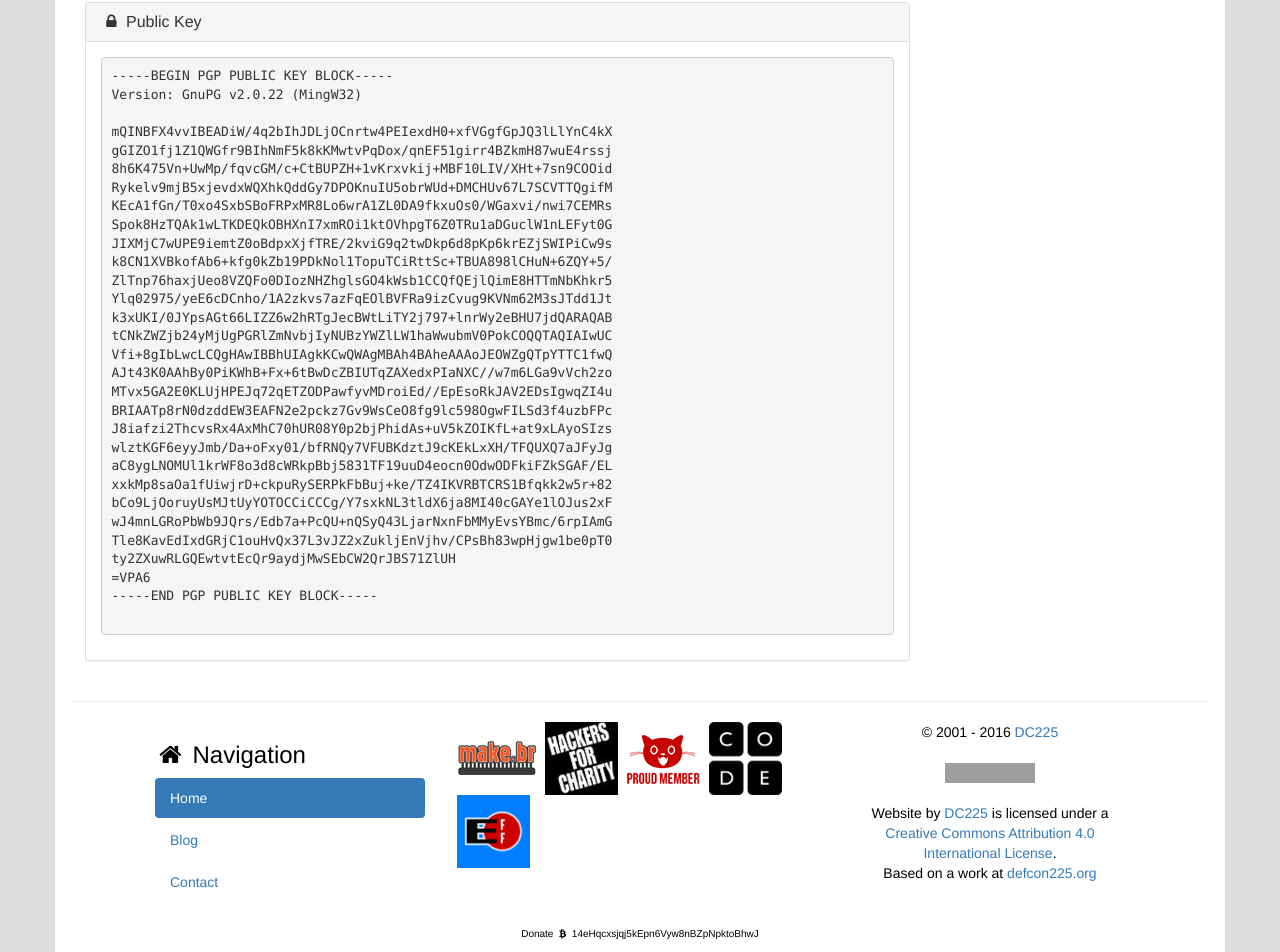
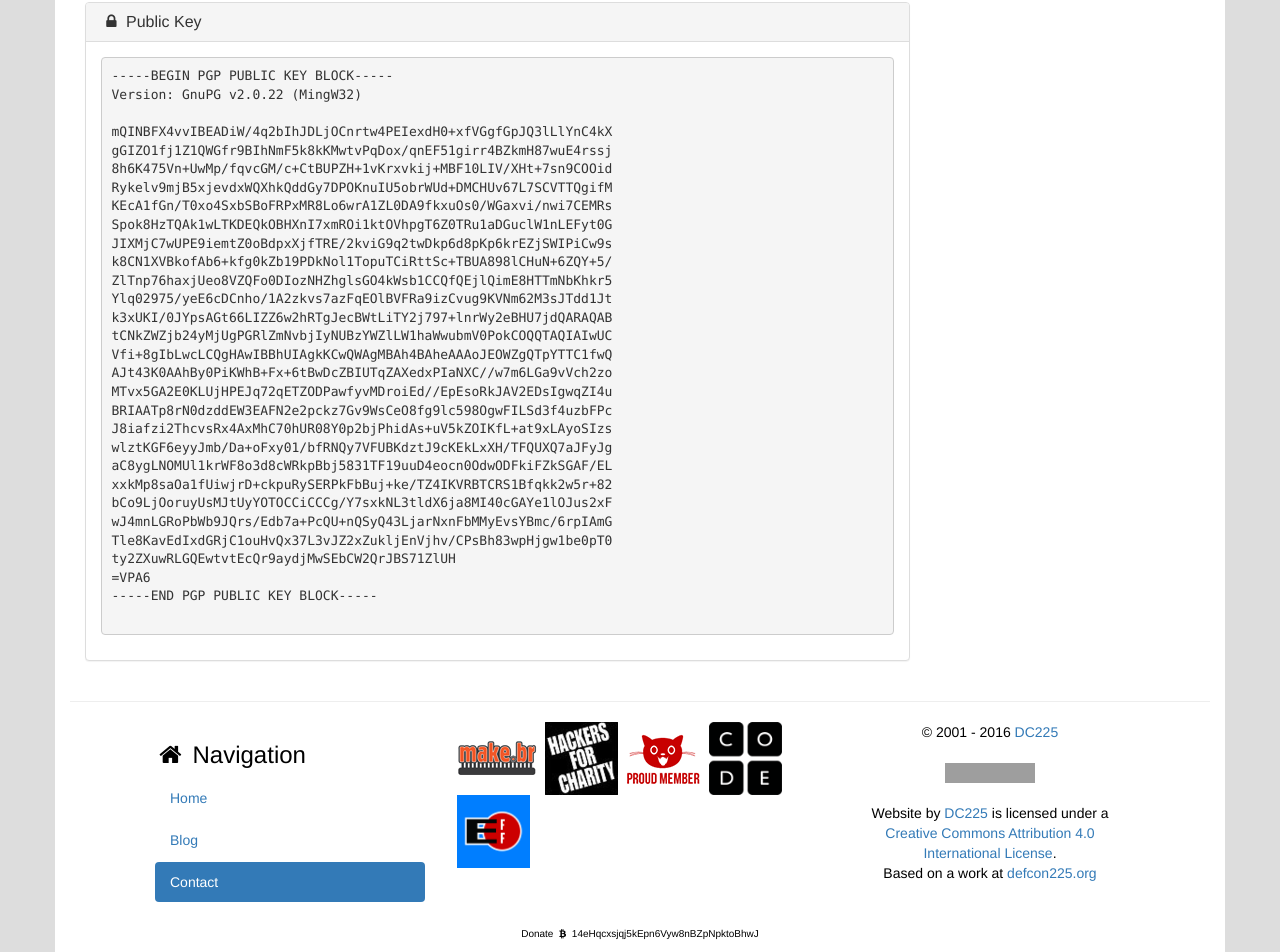
Before and after one commit to dc225/dc225.github.io, a Jekyll site: the page contact.html, which Jekyll copies as it is, in a window 1280 px wide. Shown: the part 610-1562 px from the top of the page. Built offline with Jekyll 4.4.1, drawn with Linux system fonts in a browser that asks for light colours; nearby versions of some CDN libraries; grey boxes are pictures that could not be loaded.

Commit message:
active link in footer

```diff
--- a/404.html
+++ b/404.html
@@ -116,7 +116,7 @@
                 Navigation
               </h3>
               <ul class="nav nav-pills nav-stacked">
-                <li role="presentation" class="active"><a href="/">Home</a></li>
+                <li role="presentation"><a href="/">Home</a></li>
                 <li role="presentation"><a href="/blog/">Blog</a></li>
                 <li role="presentation"><a href="/contact.html">Contact</a></li>
               </ul>
--- a/_includes/footer.html
+++ b/_includes/footer.html
@@ -7,8 +7,8 @@
             Navigation
           </h3>
           <ul class="nav nav-pills nav-stacked">
-            <li role="presentation" class="active"><a href="/">Home</a></li>
-            <li role="presentation"><a href="/blog/">Blog</a></li>
+            <li role="presentation"><a href="/">Home</a></li>
+            <li role="presentation" class="active"><a href="/blog/">Blog</a></li>
             <li role="presentation"><a href="/contact.html">Contact</a></li>
           </ul>
         </div>
--- a/contact.html
+++ b/contact.html
@@ -170,9 +170,9 @@
                   Navigation
                 </h3>
                 <ul class="nav nav-pills nav-stacked">
-                  <li role="presentation" class="active"><a href="/">Home</a></li>
+                  <li role="presentation"><a href="/">Home</a></li>
                   <li role="presentation"><a href="/blog/">Blog</a></li>
-                  <li role="presentation"><a href="/contact.html">Contact</a></li>
+                  <li role="presentation" class="active"><a href="/contact.html">Contact</a></li>
                 </ul>
               </div>
 
--- a/sitemap.html
+++ b/sitemap.html
@@ -116,7 +116,7 @@
                 Navigation
               </h3>
               <ul class="nav nav-pills nav-stacked">
-                <li role="presentation" class="active"><a href="/">Home</a></li>
+                <li role="presentation"><a href="/">Home</a></li>
                 <li role="presentation"><a href="/blog/">Blog</a></li>
                 <li role="presentation"><a href="/contact.html">Contact</a></li>
               </ul>
```
